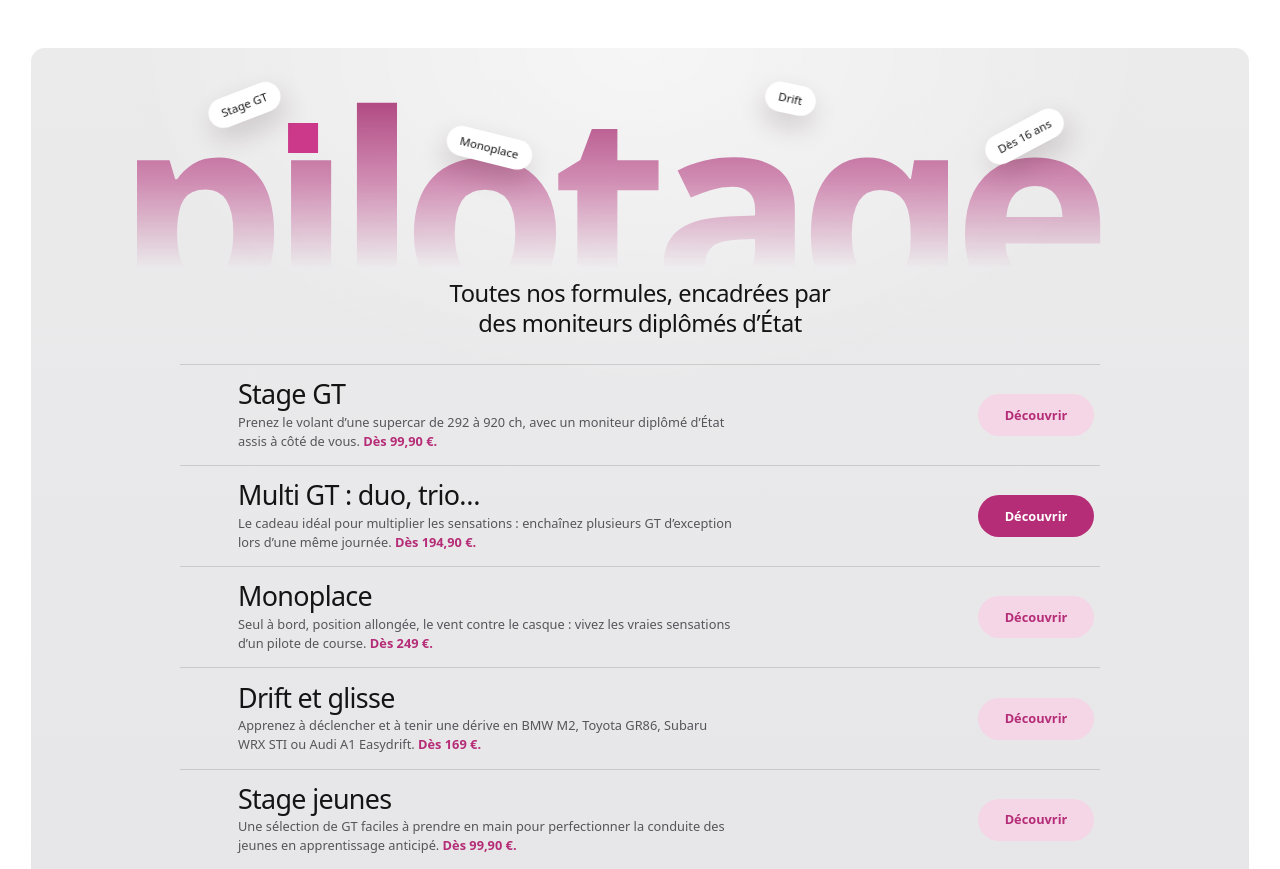
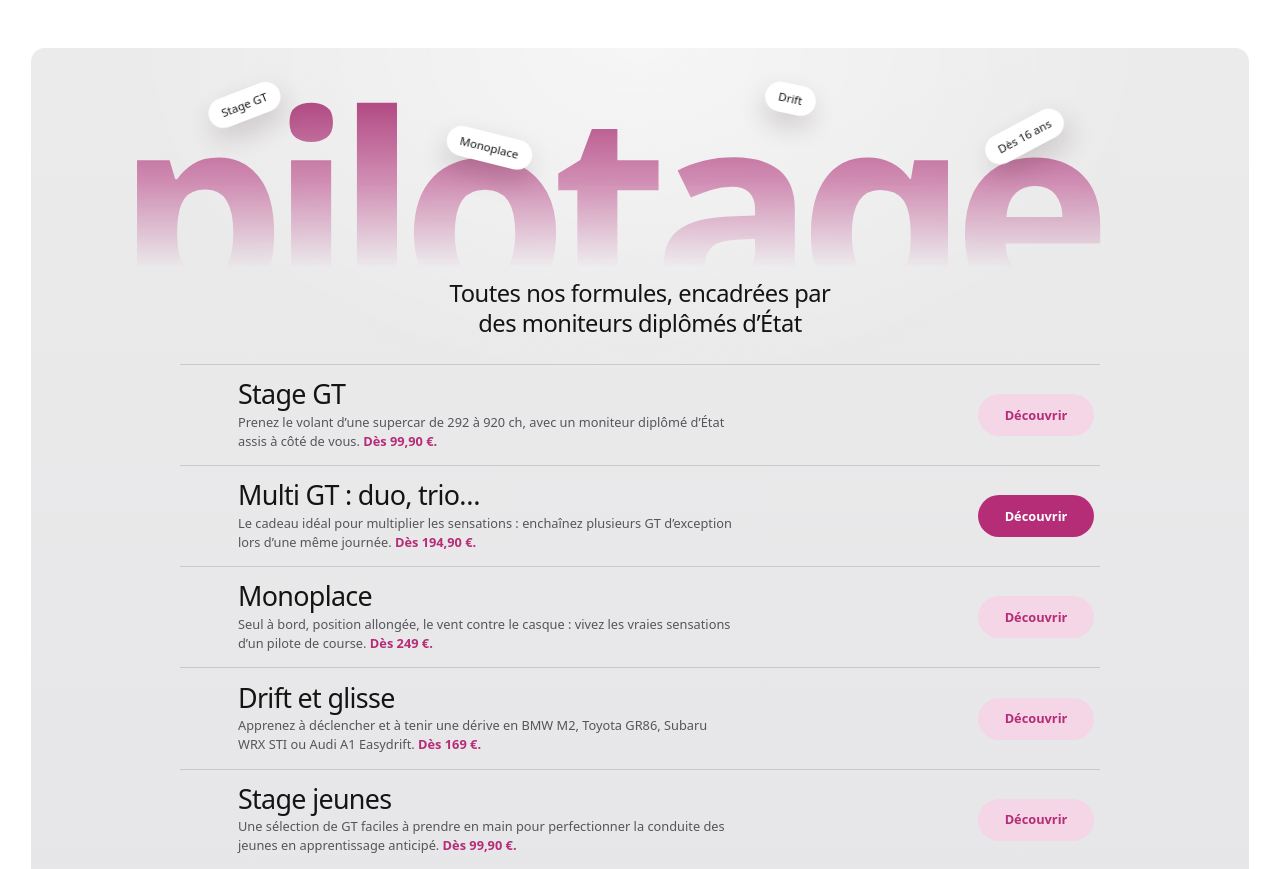
Before and after one commit to cecelulu/portfolio-photographer, an Astro site: page / in a window 1280 px wide. Shown: the part 1195-2064 px from the top of the page. Built offline with nearby package versions, Linux system fonts and the light colour scheme; Astro itself is replaced by a stand-in of ours; animation ran at ten frames a second.

Commit message:
Use a normal i in the giant 'pilotage' word
Co-Authored-By: Claude Opus 5.5 <noreply@anthropic.com>
Claude-Session: https://claude.ai/code/session_01KdWeuvmxXvG5K173PMquv6

```diff
--- a/src/components/home/ServicesList.astro
+++ b/src/components/home/ServicesList.astro
@@ -27,7 +27,7 @@ const featured = 'multi';
   <div class="container container--wide">
     <div class="svc__panel">
       <div class="svc__top" aria-hidden="true">
-        <p class="svc__giant" data-giant>p<span class="svc__i">ı<i></i></span>lotage</p>
+        <p class="svc__giant" data-giant>pilotage</p>
         {
           floating.map((f) => (
             <span
@@ -108,25 +108,6 @@ const featured = 'multi';
     background-clip: text;
     color: transparent;
     user-select: none;
-  }
-  /* Le « i » est positionné (pour son point carré) : il doit reprendre lui-même le dégradé,
-     sinon il reste transparent. */
-  .svc__i {
-    position: relative;
-    display: inline-block;
-    background: inherit;
-    -webkit-background-clip: text;
-    background-clip: text;
-  }
-  /* Le point du « i » est un carré rouge, comme sur la maquette. */
-  .svc__i i {
-    position: absolute;
-    left: 50%;
-    top: 0.2em;
-    width: 0.11em;
-    height: 0.11em;
-    translate: -50% 0;
-    background: var(--accent-bright);
   }
   .svc__float {
     position: absolute;
```
